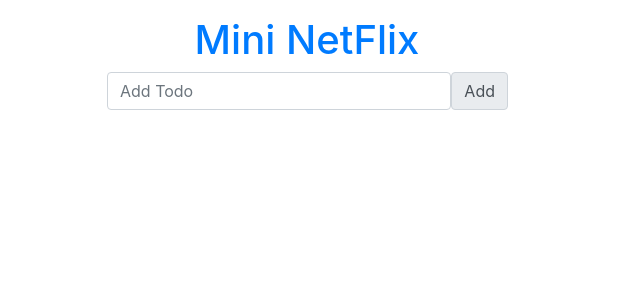
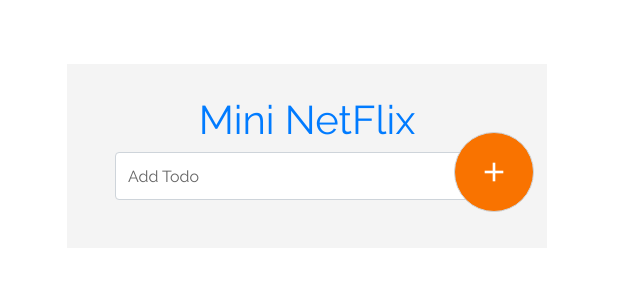
Before and after one commit to shaveenbageloo/netflix-mini-web-app-, an Angular app: page / in a window 1280 px wide. Shown: the top 300 px of the page, without its empty margins (333-973 px from the left). Built offline with nearby package versions, Linux system fonts and the light colour scheme.

Commit message:
Now able to add with ENTER key using formSubmit

```diff
--- a/src/app/app.component.css
+++ b/src/app/app.component.css
@@ -1,9 +1,65 @@
-body {
-  padding: 0;
-  margin: 0;
+/*Google fonts*/
+@import url('https://fonts.googleapis.com/css?family=Raleway');
+
+form {
+  max-width: 30em;
+  margin: 4em auto;
+  position: relative;
+  background: #f4f4f4;
+  padding: 2em 3em;
 }
 
-form {
-  max-width: 25em;
+form h1 {
+  font-family: "Raleway";
+  color: #F97300;
+}
+
+form input[type=text]::placeholder {
+  font-family: "Raleway";
+  color: #666;
+}
+
+form .data {
+  margin-top: 1em;
+}
+
+form .data li {
+  background: #fff;
+  border-left: 4px solid #F97300;
+  padding: 1em;
   margin: 1em auto;
+  color: #666;
+  font-family: "Raleway";
 }
+
+form .data li i {
+  float: right;
+  color: #888;
+  cursor: pointer;
+}
+
+form .input-group-text {
+  background: #F97300;
+  border-radius: 50%;
+  width: 5em;
+  height: 5em;
+  padding: 1em 23px;
+  color: #fff;
+  position: absolute;
+  right: 13px;
+  top: 68px;
+  cursor: pointer;
+}
+
+form .input-group-text i {
+  font-size: 2em;
+}
+
+form .form-control {
+  height: 3em;
+  font-family: "Raleway";
+}
+
+form .form-control:focus {
+  box-shadow: 0;
+}
--- a/src/app/app.component.html
+++ b/src/app/app.component.html
@@ -1,17 +1,22 @@
 <div class="container">
-  <form>
+  <form #todoForm="ngForm" (ngSubmit)="todoSubmit(todoForm.value)">
+
     <div class="form-group">
       <h1 class="text-center text-primary">Mini NetFlix</h1>
+
       <div class="input-group-prepend">
         <input type="text" #todo class="form-control" placeholder="Add Todo" name="todo" ngModel>
-        <span class="input-group-text" (click)="addTodo(todo.value)">Add</span>
+        <span class="input-group-text" (click)="addTodo(todo.value)"><i class="material-icons">add</i></span>
       </div>
-      <!-- <p>{{todo.value}}</p> -->
+
       <div class="data">
         <ul class="list-instyled">
-          <li *ngFor="let todo of todoArray">{{todo}}</li>
+          <li *ngFor="let todo of todoArray">{{todo}} <i (click)="deleteItem(todo)" class="material-icons">delete</i>
+          </li>
         </ul>
       </div>
+
     </div>
+
   </form>
 </div>
--- a/src/app/app.component.ts
+++ b/src/app/app.component.ts
@@ -1,4 +1,5 @@
 import { Component } from '@angular/core';
+import { FormsModule } from '@angular/forms';
 
 @Component({
   selector: 'app-root',
@@ -7,6 +8,22 @@
 })
 export class AppComponent {
   title = 'netflix-mini-web-app';
+
   todoArray = [];
-  addTodo(value) { this.todoArray.push(value); console.log(this.todoArray); }
+
+  addTodo(value) { this.todoArray.push(value); console.log(this.todoArray); };
+
+  deleteItem(todo) {
+    for (let i = 0; i <= this.todoArray.length; i++) {
+      if (todo == this.todoArray[i]) {
+        this.todoArray.splice(i, 1);
+      }
+    }
+  }
+
+  todoSubmit(value: any) {
+    if (value !== '') {
+      this.todoArray.push(value.todo);
+    }
+  }
 }
--- a/src/app/app.module.ts
+++ b/src/app/app.module.ts
@@ -1,5 +1,6 @@
 import { BrowserModule } from '@angular/platform-browser';
 import { NgModule } from '@angular/core';
+import { FormsModule } from '@angular/forms';
 
 import { AppRoutingModule } from './app-routing.module';
 import { AppComponent } from './app.component';
@@ -10,7 +11,8 @@
   ],
   imports: [
     BrowserModule,
-    AppRoutingModule
+    AppRoutingModule,
+    FormsModule
   ],
   providers: [],
   bootstrap: [AppComponent]
--- a/src/index.html
+++ b/src/index.html
@@ -6,6 +6,7 @@
   <base href="/">
   <meta name="viewport" content="width=device-width, initial-scale=1">
   <link rel="icon" type="image/x-icon" href="favicon.ico">
+  <link href="https://fonts.googleapis.com/icon?family=Material+Icons" rel="stylesheet">
   <link rel="stylesheet" href="https://maxcdn.bootstrapcdn.com/bootstrap/4.0.0/css/bootstrap.min.css" integrity="sha384-Gn5384xqQ1aoWXA+058RXPxPg6fy4IWvTNh0E263XmFcJlSAwiGgFAW/dAiS6JXm" crossorigin="anonymous">
 </head>
 <body>
```
